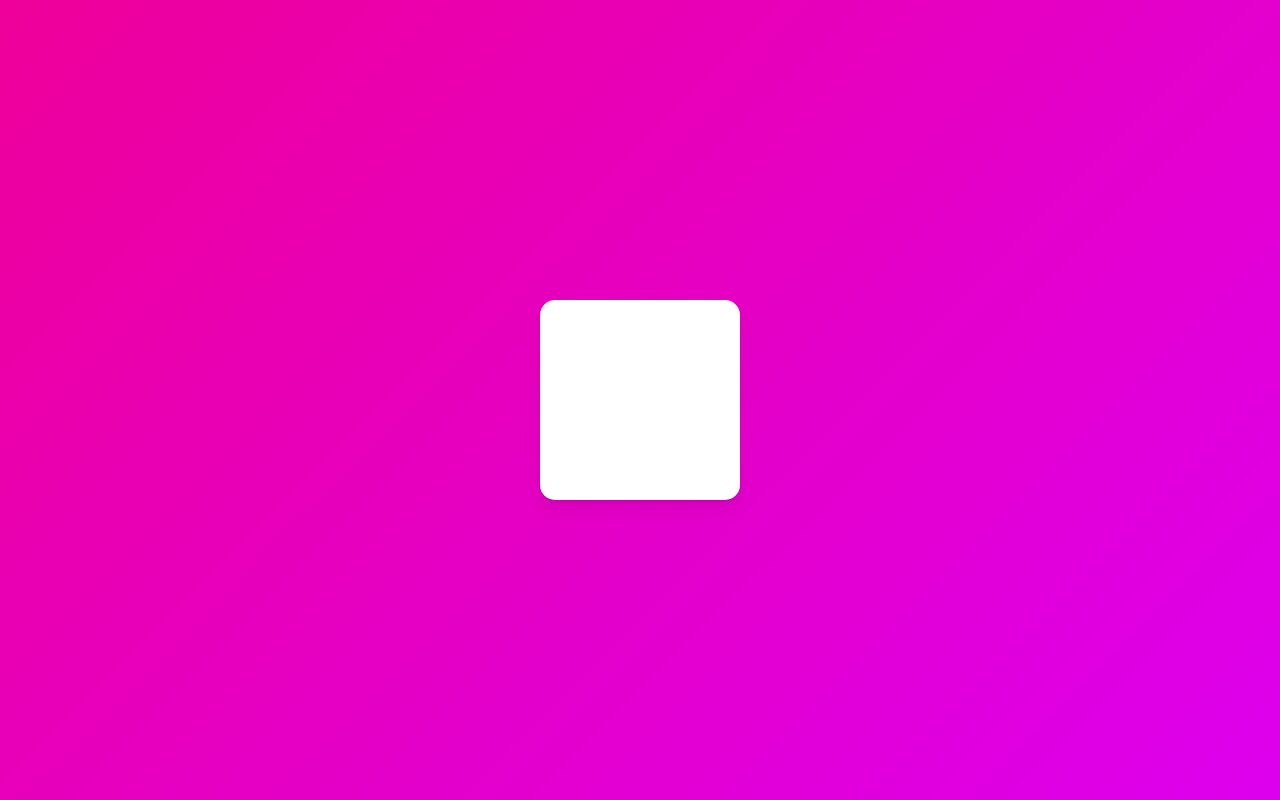
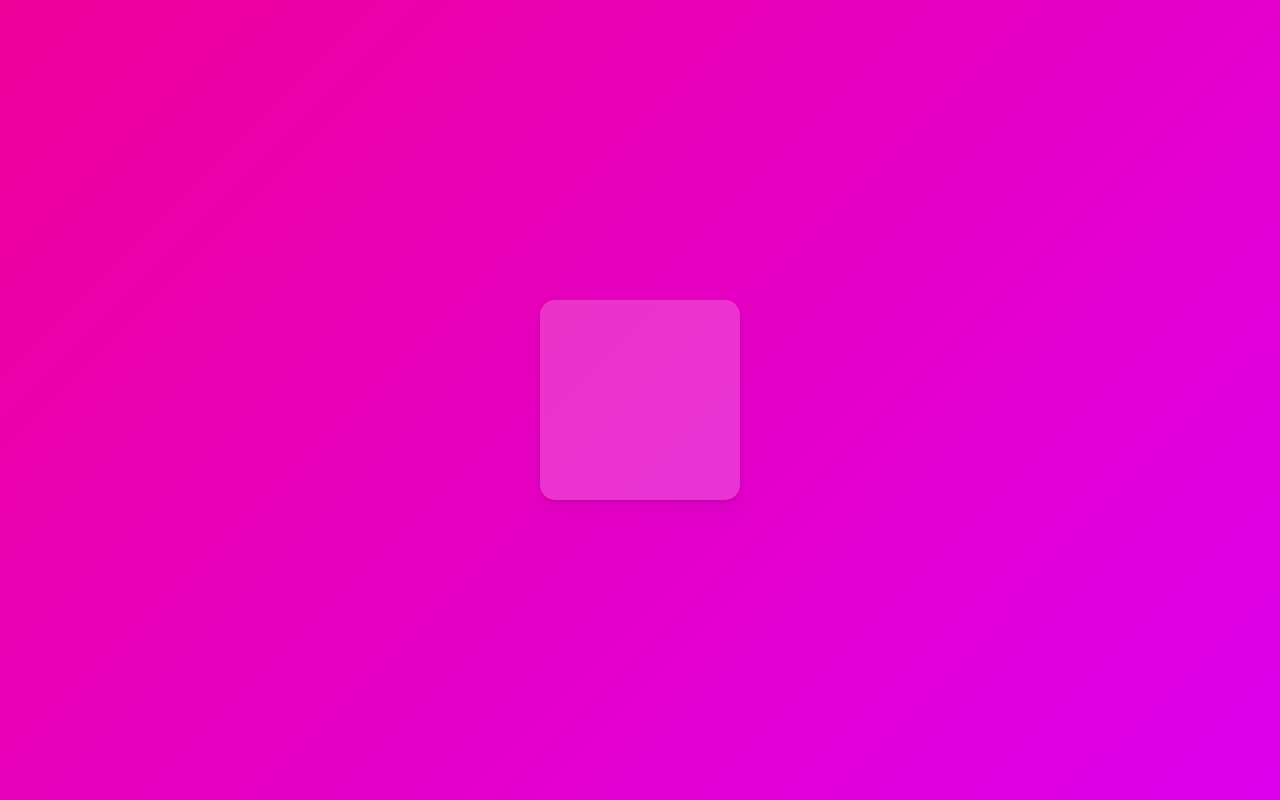
Before and after one commit to austin-verse/framer-motion, a React (Create React App) app: page / in a window 1280 px wide. Built offline with nearby package versions, Linux system fonts and the light colour scheme.

Commit message:
Feat: Variants

```diff
--- a/src/App.tsx
+++ b/src/App.tsx
@@ -1,5 +1,5 @@
 import styled from "styled-components";
-import { motion, spring } from "framer-motion";
+import { motion } from "framer-motion";
 const Wrapper = styled.div`
 	height: 100vh;
 	width: 100vw;
@@ -11,22 +11,26 @@ const Wrapper = styled.div`
 const Box = styled(motion.div)`
 	width: 200px;
 	height: 200px;
-	background-color: white;
+	background-color: rgba(255, 255, 255, 0.2);
 	border-radius: 15px;
 	box-shadow: 0 2px 3px rgba(0, 0, 0, 0.1), 0 10px 20px rgba(0, 0, 0, 0.06);
 `;
 
+const myVariants = {
+	start: { scale: 0 },
+	end: { scale: 1, rotateZ: 360, transition: { type: "spring", delay: 0.5 } },
+};
+
 function App() {
 	return (
 		<Wrapper>
-			<Box
-				// initial condition
-				initial={{ scale: 0 }}
-				animate={{ scale: 1, rotateZ: 360 }}
-				transition={{ type: "tween", delay: 0.5, duration: 2 }}
-			/>
+			<Box variants={myVariants} initial="start" animate="end"></Box>
 		</Wrapper>
 	);
 }
 
 export default App;
+// 기존엔 Box의 props에 애니메이션이 설정됨
+// Varient를 통해 컴포넌트 코드 간단히 함 -
+// Varient는 애니메이션의 무대라고 할 수 있음
+// e.g. initial, finish, showing, hidden, from, to, 0%, 100% 등
```
